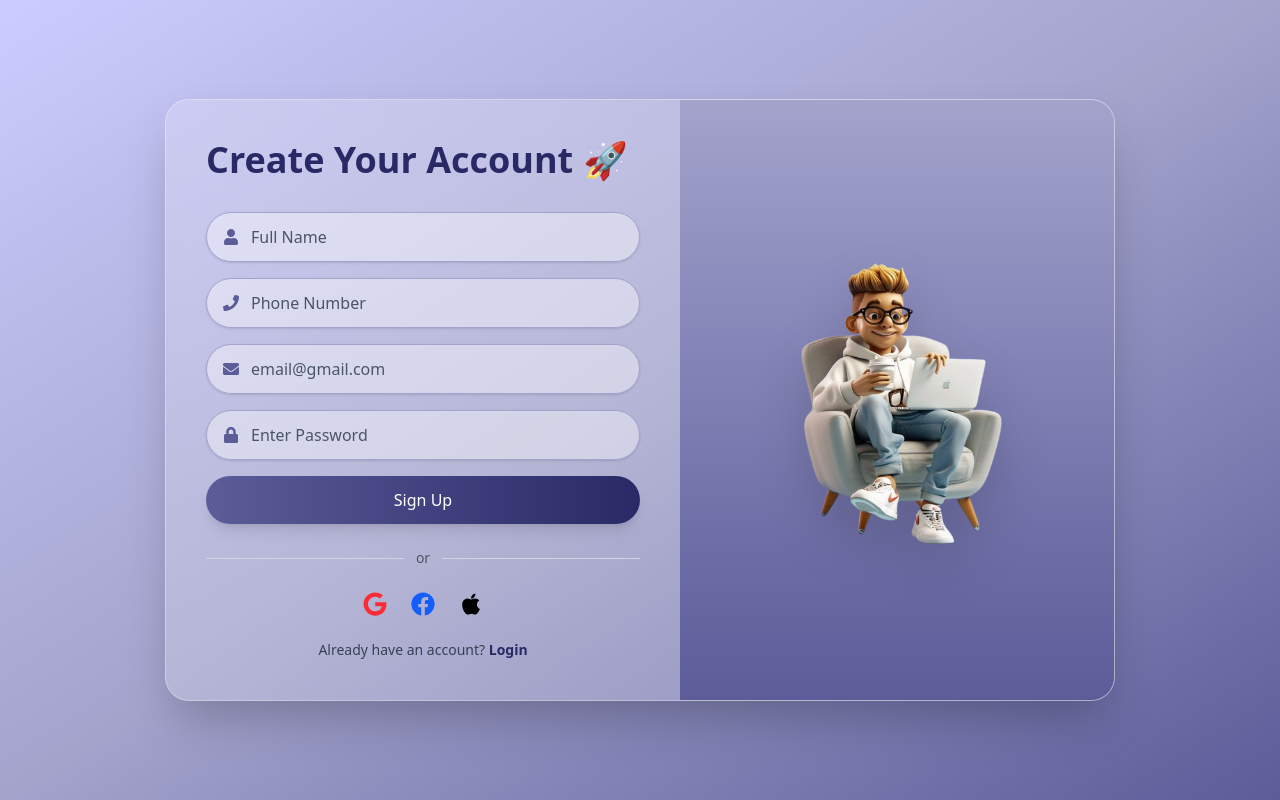
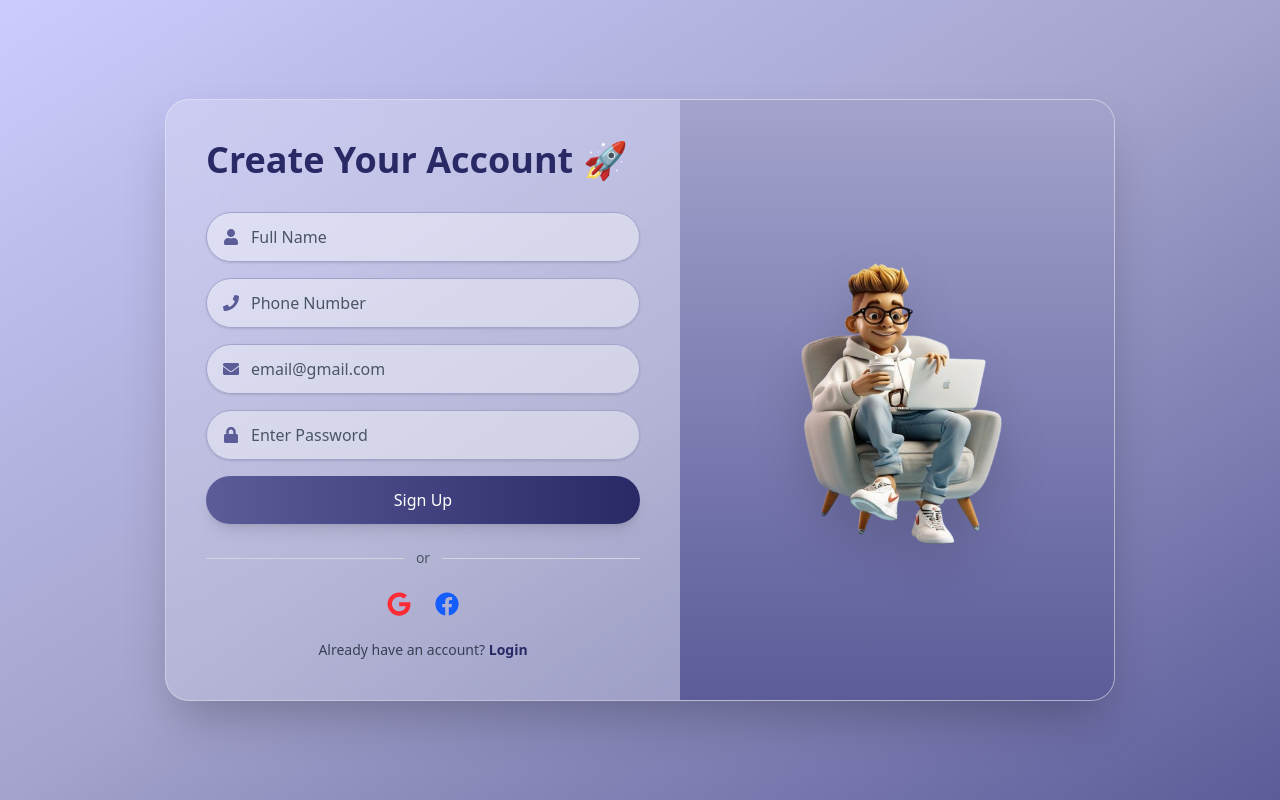
Before and after one commit to ED-Tech-Student-Notion/StudyNotion-FrontEnd, a React (Vite) app: page /signup in a window 1280 px wide. Built offline with nearby package versions, Linux system fonts and the light colour scheme.

Commit message:
Apple logo removed

```diff
--- a/src/Login/Login.jsx
+++ b/src/Login/Login.jsx
@@ -80,7 +80,7 @@ function Login() {
           <div className="flex justify-center space-x-6 mb-6">
             <FaGoogle className="text-red-500 text-2xl cursor-pointer hover:scale-110 transition" />
             <FaFacebook className="text-blue-600 text-2xl cursor-pointer hover:scale-110 transition" />
-            <FaApple className="text-black text-2xl cursor-pointer hover:scale-110 transition" />
+           {/* <FaApple className="text-black text-2xl cursor-pointer hover:scale-110 transition" /> */}
           </div>
 
           <div className="text-center text-sm text-gray-700">
--- a/src/Login/SignUp.jsx
+++ b/src/Login/SignUp.jsx
@@ -104,7 +104,7 @@ function Signup() {
           <div className="flex justify-center space-x-6 mb-6">
             <FaGoogle className="text-red-500 text-2xl cursor-pointer hover:scale-110 transition" />
             <FaFacebook className="text-blue-600 text-2xl cursor-pointer hover:scale-110 transition" />
-            <FaApple className="text-black text-2xl cursor-pointer hover:scale-110 transition" />
+            {/* <FaApple className="text-black text-2xl cursor-pointer hover:scale-110 transition" /> */}
           </div>
 
           <div className="text-center text-sm text-gray-700">
```
